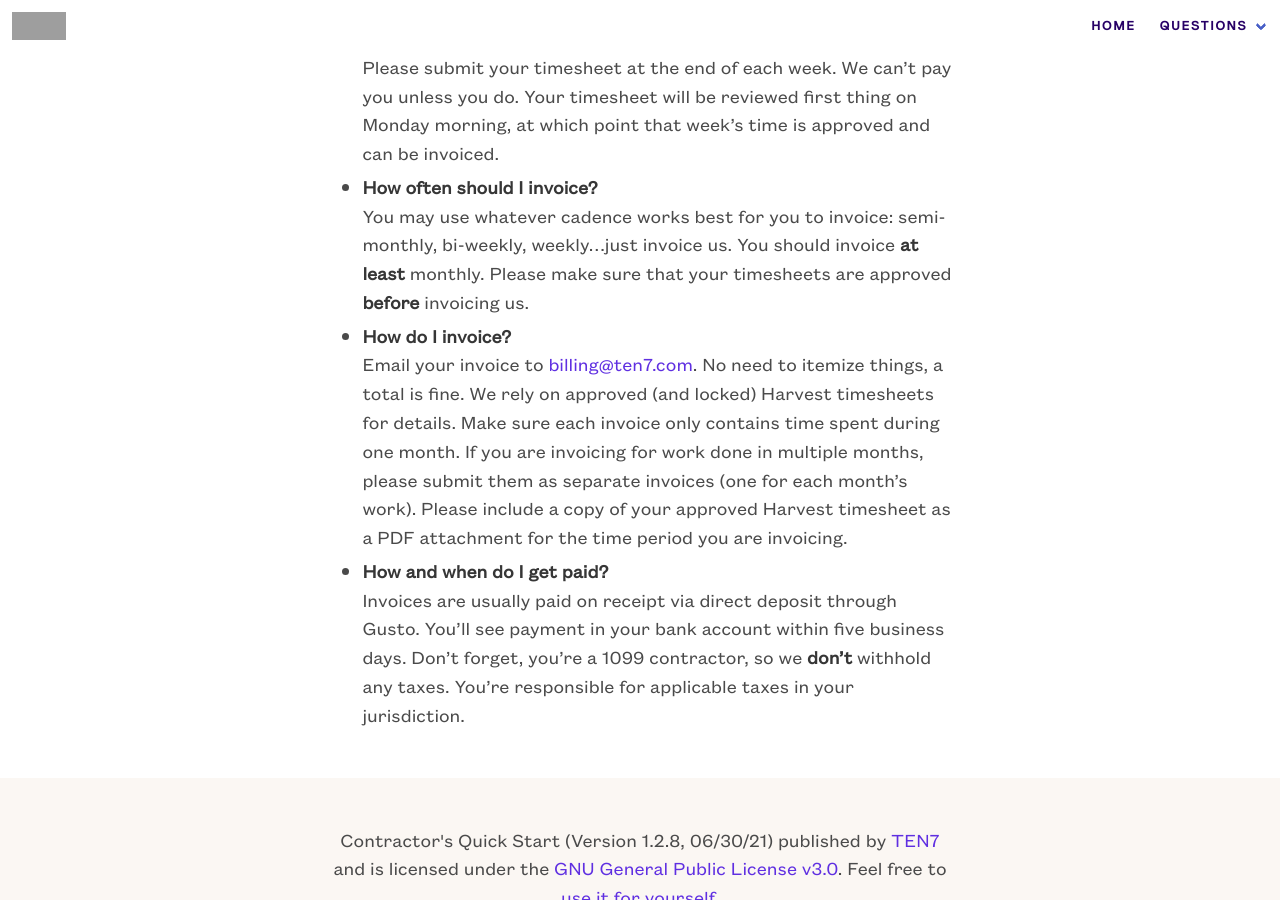
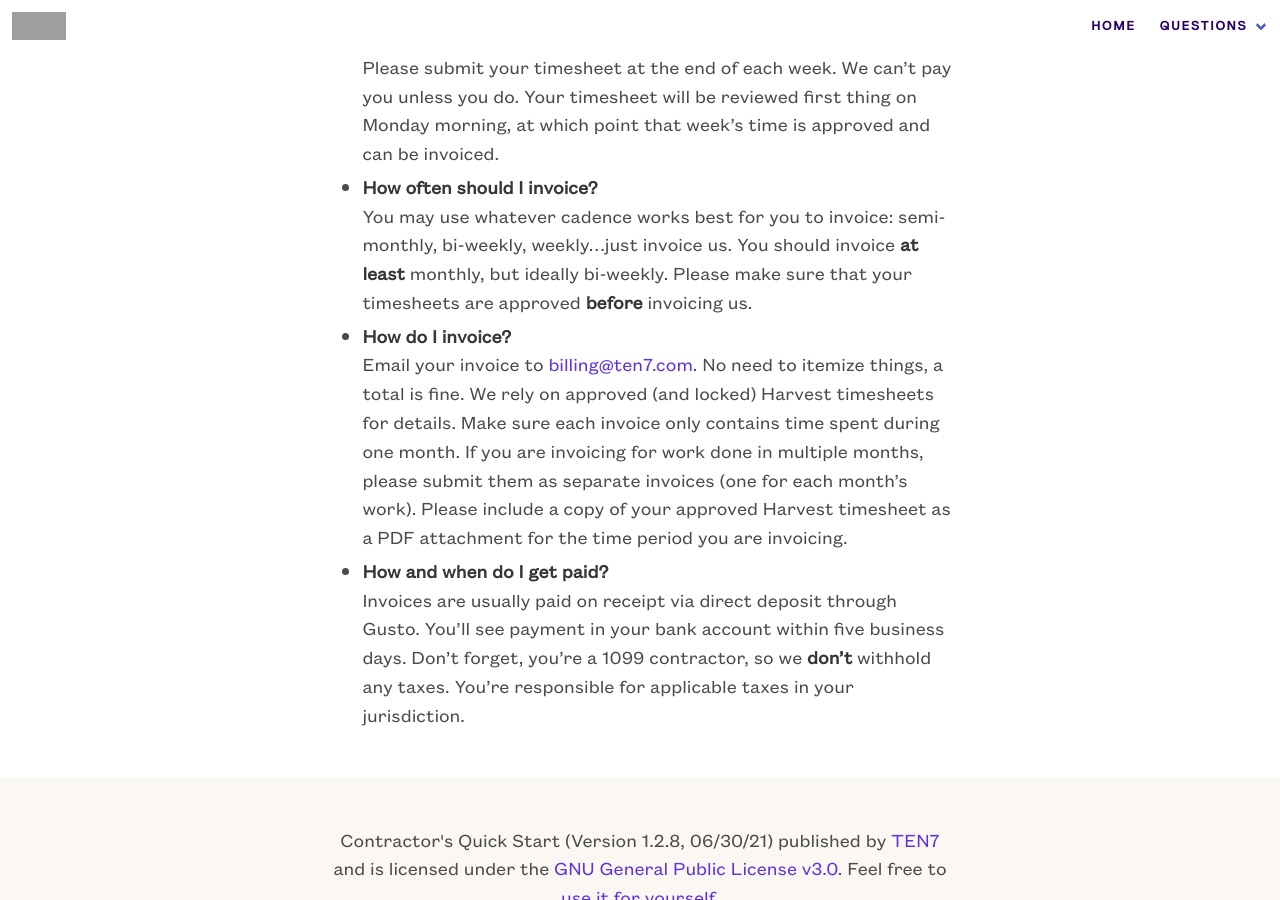
Before and after one commit to ten7/contractor.ten7.com, a Jekyll site: the page built from time.md, in a window 1280 px wide and 900 px high, scrolled down 1021 px. Built offline with Jekyll 4.4.1, drawn with Linux system fonts in a browser that asks for light colours; grey boxes are pictures that could not be loaded.

Commit message:
Bi-weekly invoicing

```diff
--- a/time.md
+++ b/time.md
@@ -20,7 +20,7 @@ We're so glad you asked! When you're able to get vaccinated, please take the tim
 - **How often do I submit my timesheet?**
 Please submit your timesheet at the end of each week. We can’t pay you unless you do. Your timesheet will be reviewed first thing on Monday morning, at which point that week's time is approved and can be invoiced.
 - **How often should I invoice?**
-You may use whatever cadence works best for you to invoice: semi-monthly, bi-weekly, weekly...just invoice us. You should invoice __at least__ monthly. Please make sure that your timesheets are approved __before__ invoicing us.
+You may use whatever cadence works best for you to invoice: semi-monthly, bi-weekly, weekly...just invoice us. You should invoice __at least__ monthly, but ideally bi-weekly. Please make sure that your timesheets are approved __before__ invoicing us.
 - **How do I invoice?**
 Email your invoice to [billing@ten7.com](mailto:billing@ten7.com). No need to itemize things, a total is fine. We rely on approved (and locked) Harvest timesheets for details. Make sure each invoice only contains time spent during one month. If you are invoicing for work done in multiple months, please submit them as separate invoices (one for each month's work). Please include a copy of your approved Harvest timesheet as a PDF attachment for the time period you are invoicing.
 - **How and when do I get paid?**
```
